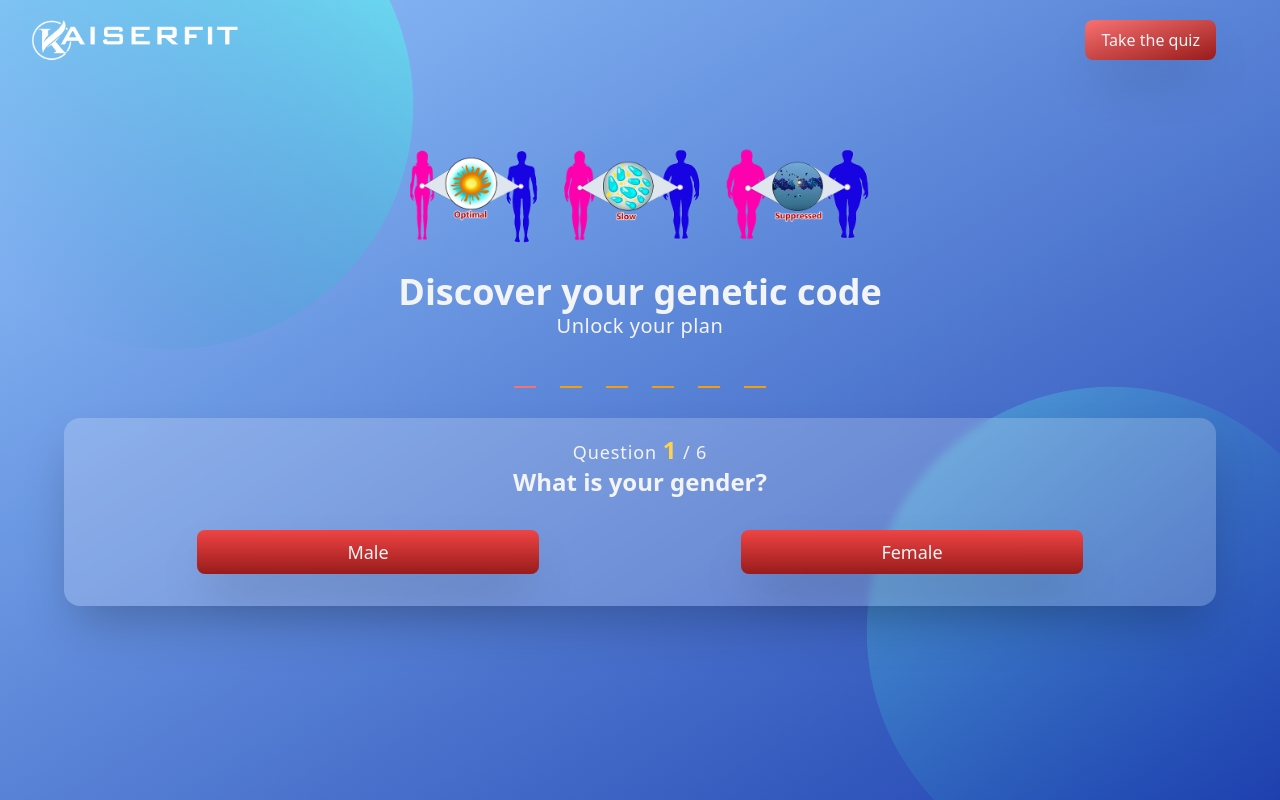
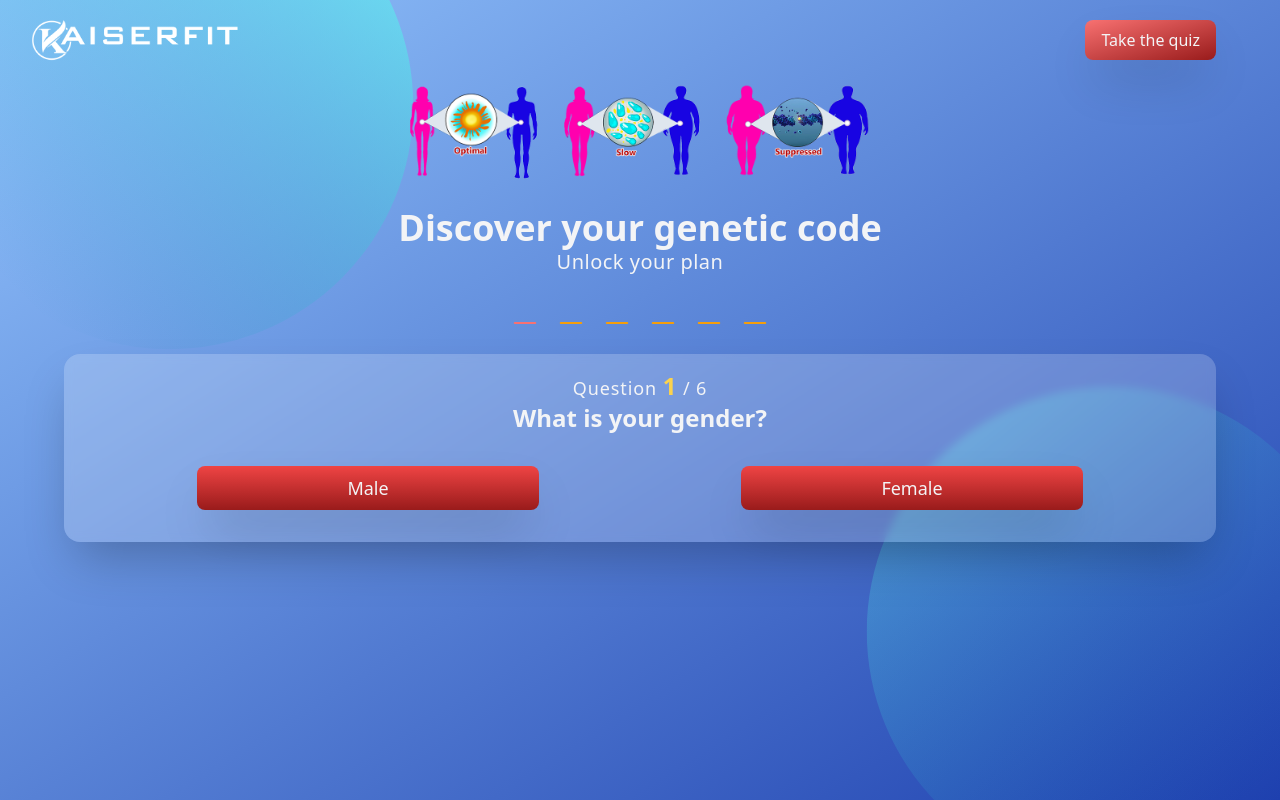
Before and after one commit to kaiserfit/kaiser-next, a Next.js app: page /quiz in a window 1280 px wide. Built offline with nearby package versions, Linux system fonts and the light colour scheme.

Commit message:
style:fix padding top

```diff
--- a/src/pages/quiz/index.tsx
+++ b/src/pages/quiz/index.tsx
@@ -255,7 +255,7 @@ function Quiz() {
   return (
     <section
       ref={ref}
-      className="pt-16 md:pt-28 pb-16 min-h-screen bg-gradient-to-br from-blue-300 to-blue-600 dark:from-blue-300 dark:to-blue-800"
+      className="pt-8 md:pt-12 pb-16 min-h-screen bg-gradient-to-br from-blue-300 to-blue-600 dark:from-blue-300 dark:to-blue-800"
     >
       {/* <h2 className="text-3xl font-bold">Kaiserfit assessment quiz</h2> */}
 
```
